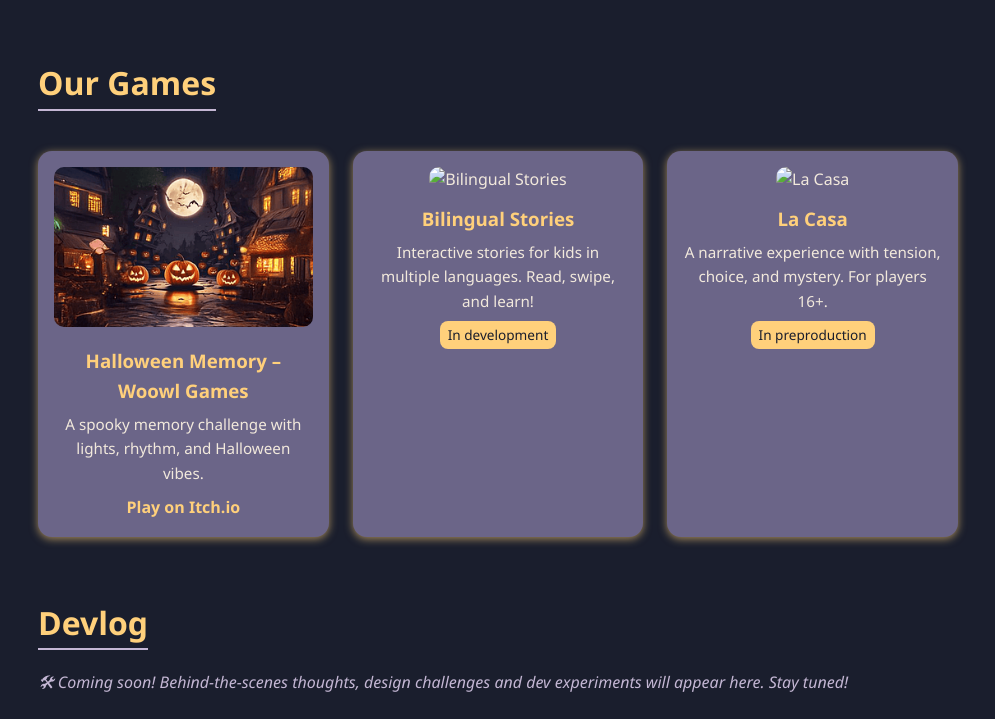
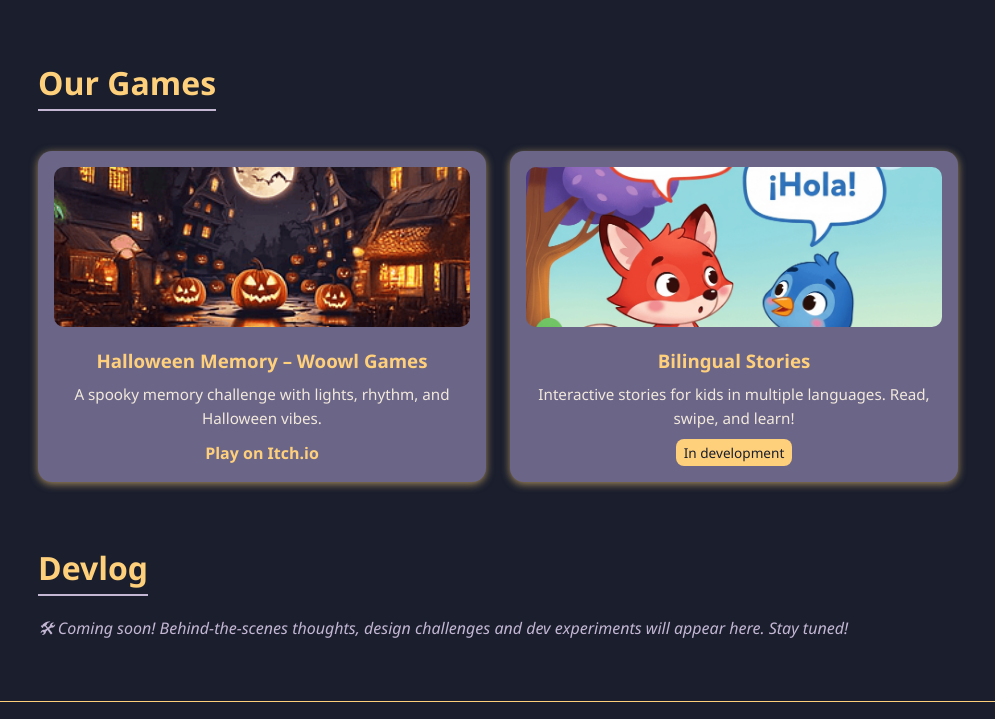
Before and after one commit to woowlgames/woowlgames.github.io, a plain HTML site: page index.html in a window 1280 px wide. Shown: the part 703-1422 px from the top of the page, without its empty margins (142-1137 px from the left). Drawn offline with Linux system fonts and the light colour scheme.

Commit message:
Updated bilingual stories image.

```diff
--- a/index.html
+++ b/index.html
@@ -42,16 +42,10 @@
 				<a href="https://alberdeveloper.itch.io/halloweenmemory" target="_blank">Play on Itch.io</a>
 			</div>
 			<div class="project-card">
-				<img src="assets/games/bilingualstories.png" alt="Bilingual Stories" />
+				<img src="assets/games/woowlgames-bilingual-stories.png" alt="Bilingual Stories" />
 				<h3>Bilingual Stories</h3>
 				<p>Interactive stories for kids in multiple languages. Read, swipe, and learn!</p>
 				<span class="wip">In development</span>
-			</div>
-			<div class="project-card">
-				<img src="assets/games/lacasa.png" alt="La Casa" />
-				<h3>La Casa</h3>
-				<p>A narrative experience with tension, choice, and mystery. For players 16+.</p>
-				<span class="wip">In preproduction</span>
 			</div>
 		</div>
 	</section>
--- a/sitemap.xml
+++ b/sitemap.xml
@@ -6,7 +6,7 @@
             http://www.sitemaps.org/schemas/sitemap/0.9/sitemap.xsd">
 	<url>
 	  <loc>https://woowlgames.github.io/</loc>
-	  <lastmod>2025-07-25T13:19:43+00:00</lastmod>
+	  <lastmod>2025-08-01T11:35:00+00:00</lastmod>
 	  <priority>1.00</priority>
 	</url>
 </urlset>
```
Also changed, not shown: assets/games/woowlgames-bilingual-stories.png (added).
